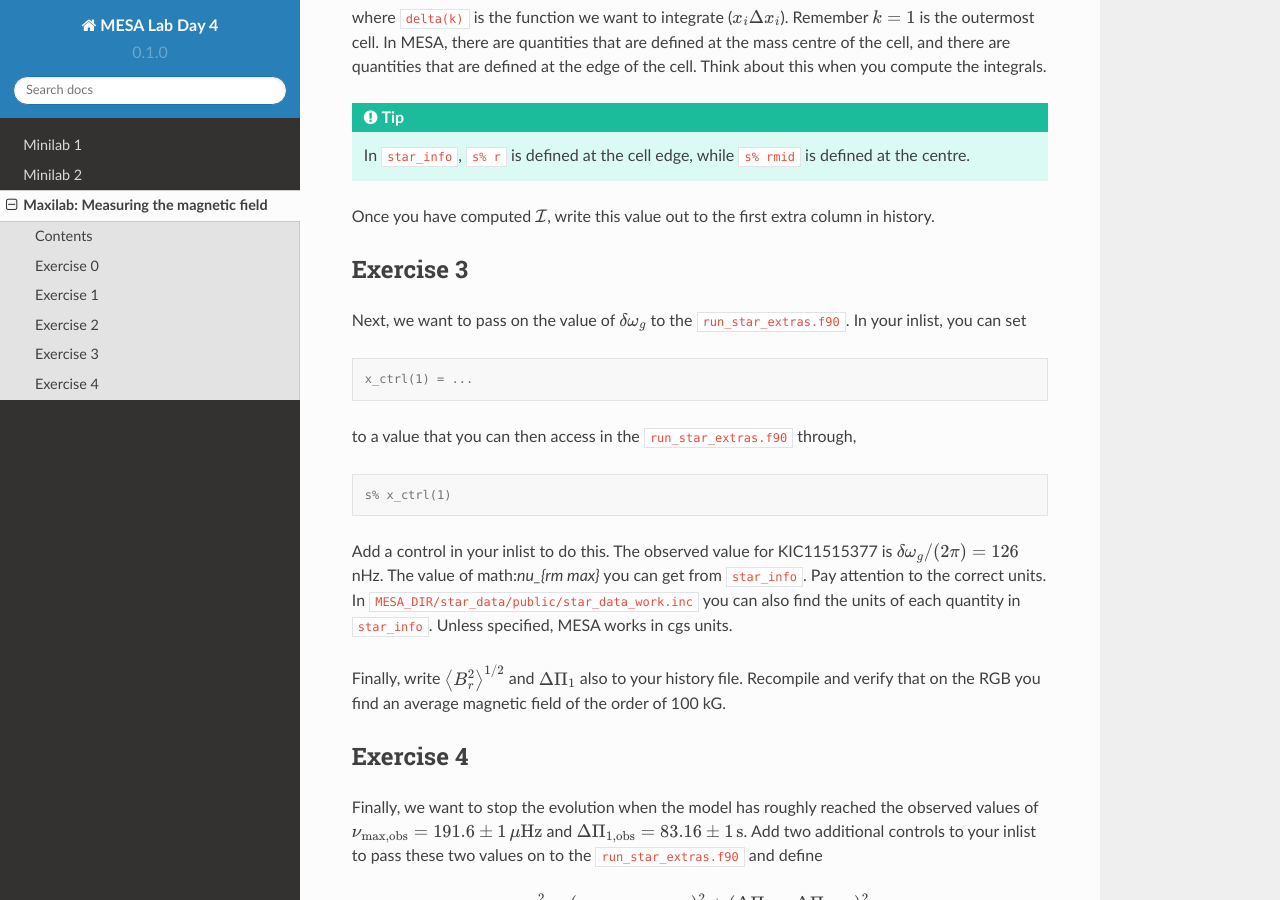
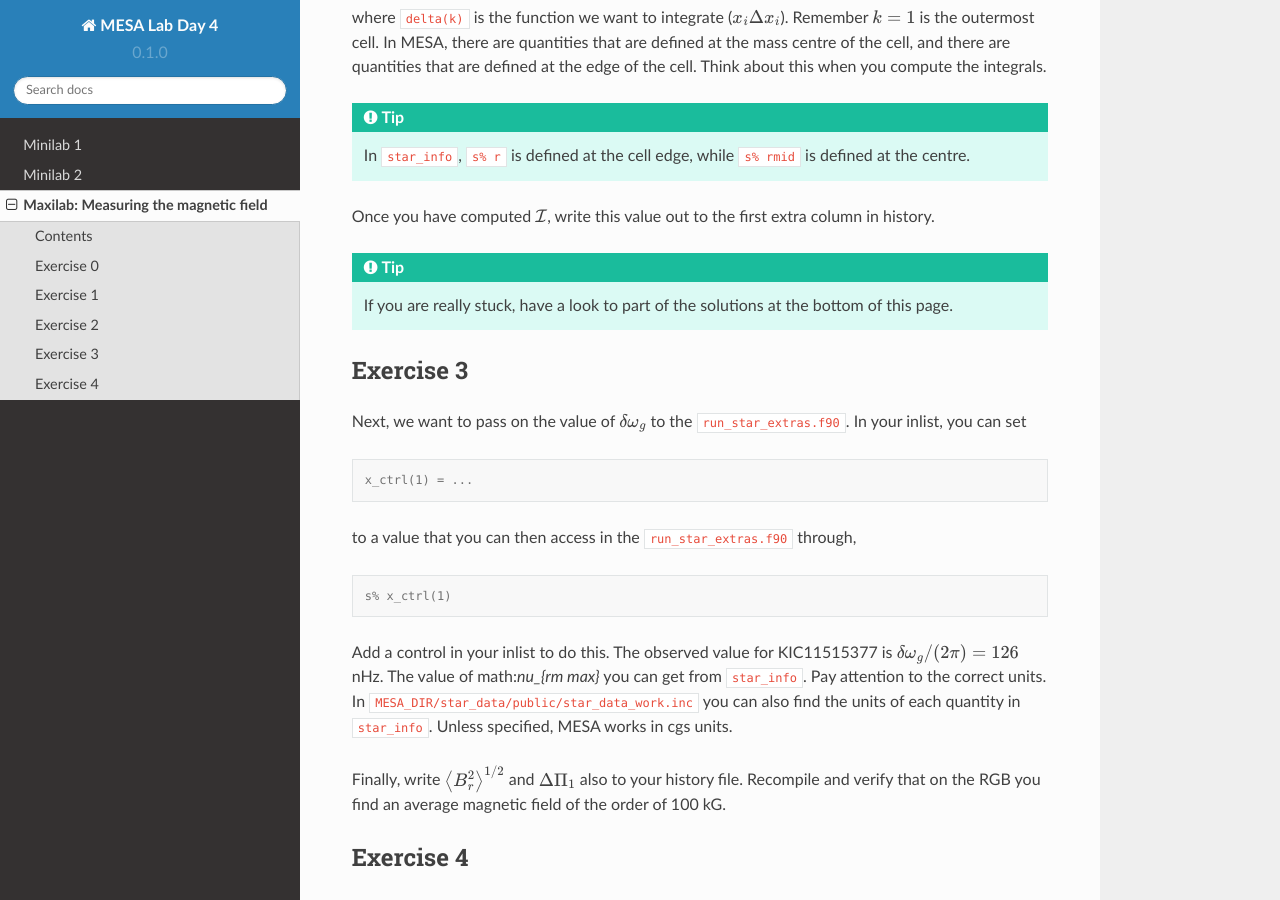
Before and after one commit to mesa-summer-school-2023/mesa-school-bugnet, a Sphinx documentation site: the page built from docs/maxilab.rst, in a window 1280 px wide and 900 px high, scrolled down 2651 px. Built offline with Sphinx 7.4.7 and the Read the Docs theme 2.0.0, drawn with Linux system fonts in a browser that asks for light colours.

Commit message:
Update maxilab.rst

```diff
--- a/docs/maxilab.rst
+++ b/docs/maxilab.rst
@@ -113,6 +113,10 @@ In MESA, there are quantities that are defined at the mass centre of the cell, a
 
 Once you have computed :math:`\mathcal{I}`, write this value out to the first extra column in history.
 
+.. tip::
+
+   If you are really stuck, have a look to part of the solutions at the bottom of this page.
+
 Exercise 3
 --------
 Next, we want to pass on the value of :math:`\delta \omega_g` to the ``run_star_extras.f90``. In your inlist, you can set
```
